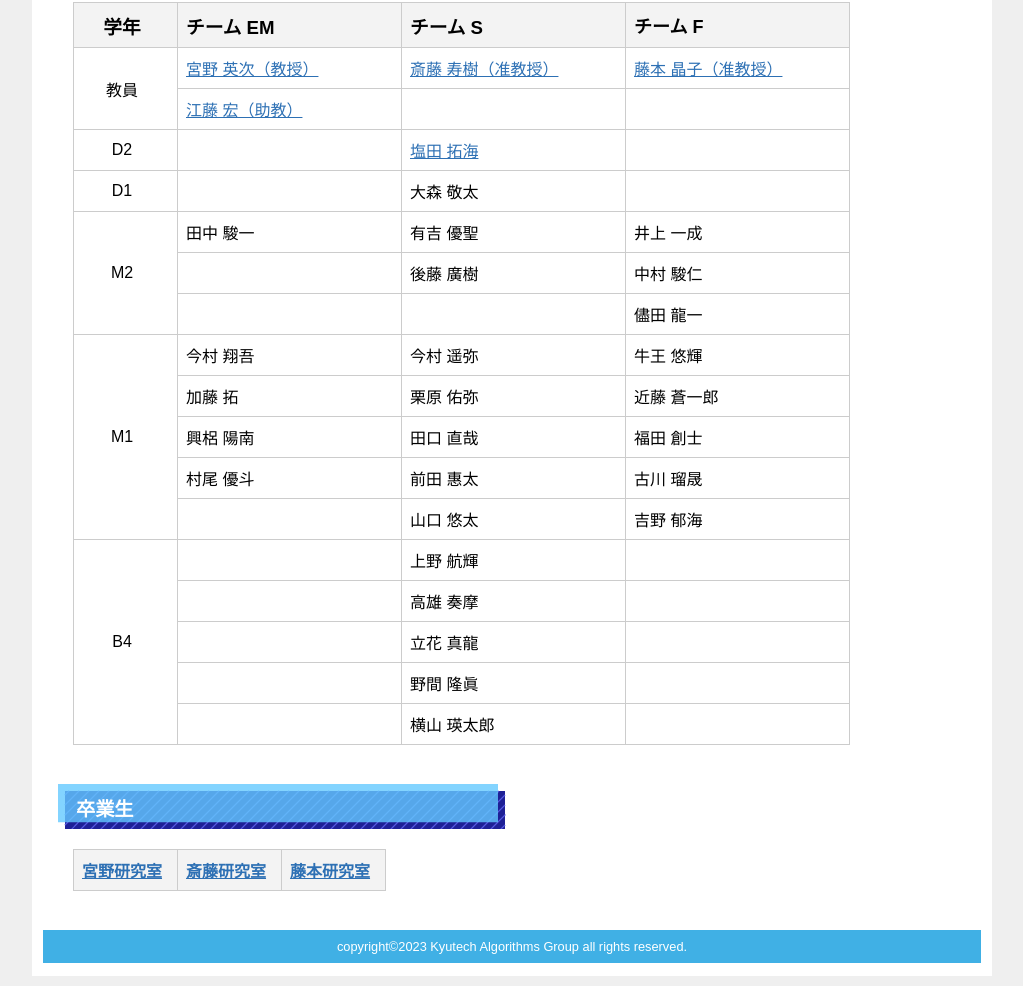
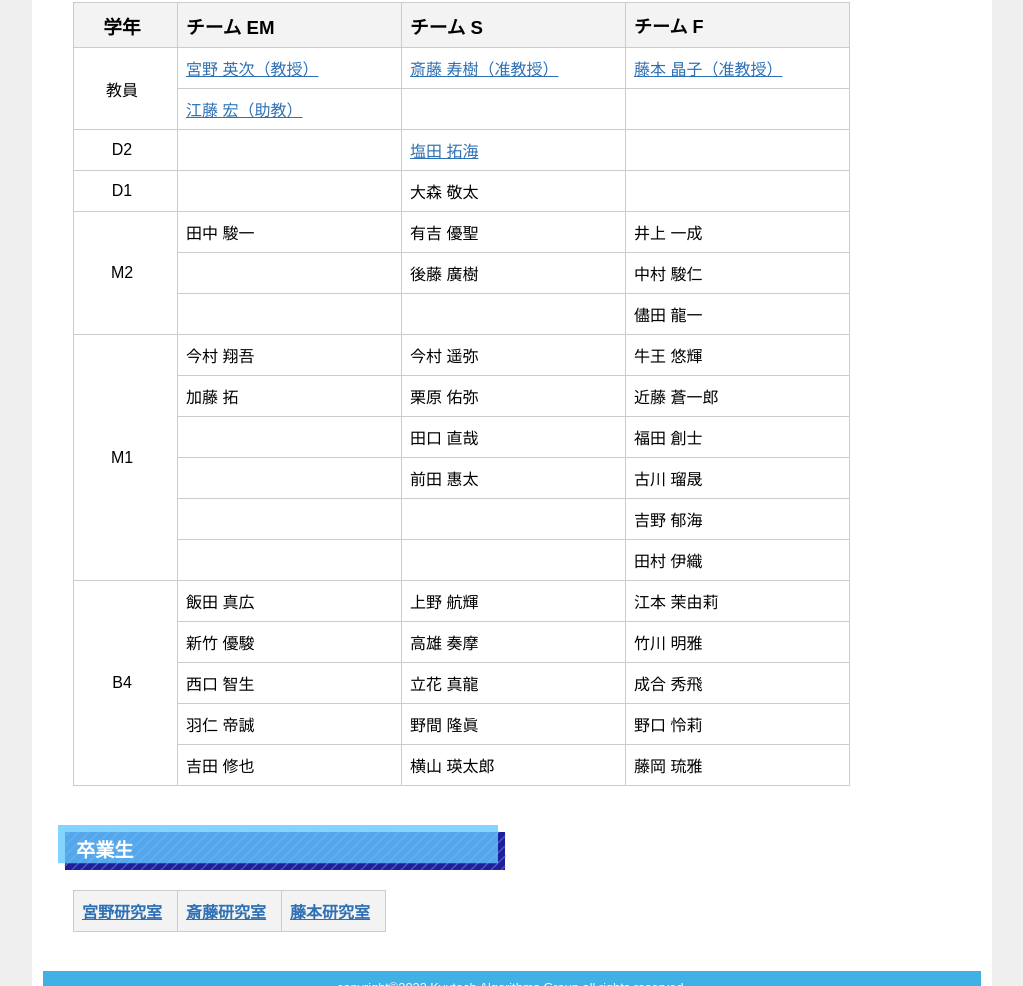
Before and after one commit to Kyutech-Algorithms-Group/KAG-web, a plain HTML site: page members.html in a window 1280 px wide. Shown: the part 361-1347 px from the top of the page, without its empty margins (128-1151 px from the left). Drawn offline with Linux system fonts and the light colour scheme.

Commit message:
feature: update member information

```diff
--- a/members.html
+++ b/members.html
@@ -78,7 +78,7 @@
 									<td style="width: 200px; height: 24px;">儘田 龍一</td>
 								</tr>
 								<tr style="height: 24px;">
-									<td style="text-align: center; width: 80px; height: 96px;" rowspan="5">M1</td>
+									<td style="text-align: center; width: 80px; height: 96px;" rowspan="6">M1</td>
 									<td style="width: 200px; height: 24px;">今村 翔吾</td>
 									<td style="width: 200px; height: 24px;">今村 遥弥</td>
 									<td style="width: 200px; height: 24px;">牛王 悠輝</td>
@@ -89,45 +89,50 @@
 									<td style="width: 200px; height: 24px;">近藤 蒼一郎</td>
 								</tr>
 								<tr style="height: 24px;">
-									<td style="width: 200px; height: 24px;">興梠 陽南</td>
+									<td style="width: 200px; height: 24px;"></td>
 									<td style="width: 200px; height: 24px;">⽥⼝ 直哉</td>
 									<td style="width: 200px; height: 24px;">福田 創士</td>
 									</tr>
 									<tr style="height: 24px;">
-									<td style="width: 200px; height: 24px;">村尾 優斗</td>
+									<td style="width: 200px; height: 24px;"></td>
 									<td style="width: 200px; height: 24px;">前⽥ 惠太</td>
 									<td style="width: 200px; height: 24px;">古川 瑠晟</td>
 								</tr>
 								<tr style="height: 24px;">
 									<td style="width: 200px; height: 24px;"></td>
-									<td style="width: 200px; height: 24px;">⼭⼝ 悠太</td>
+									<td style="width: 200px; height: 24px;"></td>
 									<td style="width: 200px; height: 24px;">吉野 郁海</td>
 								</tr>
 								<tr style="height: 24px;">
-									<td style="text-align: center; width: 80px; height: 96px;" rowspan="5">B4</td>
 									<td style="width: 200px; height: 24px;"></td>
-									<td style="width: 200px; height: 24px;">上野 航輝</td>
 									<td style="width: 200px; height: 24px;"></td>
+									<td style="width: 200px; height: 24px;">田村 伊織</td>
 								</tr>
 								<tr style="height: 24px;">
-									<td style="width: 200px; height: 24px;"></td>
-									<td style="width: 200px; height: 24px;">高雄 奏摩</td>
-									<td style="width: 200px; height: 24px;"></td>
+									<td style="text-align: center; width: 80px; height: 96px;" rowspan="5">B4</td>
+									<td style="width: 200px; height: 24px;">飯田 真広</td>
+									<td style="width: 200px; height: 24px;">上野 航輝</td>
+									<td style="width: 200px; height: 24px;">江本 茉由莉</td>
 								</tr>
 								<tr style="height: 24px;">
-									<td style="width: 200px; height: 24px;"></td>
-									<td style="width: 200px; height: 24px;">立花 真龍</td>
-									<td style="width: 200px; height: 24px;"></td>
+									<td style="width: 200px; height: 24px;">新竹 優駿</td>
+									<td style="width: 200px; height: 24px;">高雄 奏摩</td>
+									<td style="width: 200px; height: 24px;">竹川 明雅</td>
 								</tr>
 								<tr style="height: 24px;">
-									<td style="width: 200px; height: 24px;"></td>
-									<td style="width: 200px; height: 24px;">野間 隆眞</td>
-									<td style="width: 200px; height: 24px;"></td>
+									<td style="width: 200px; height: 24px;">西口 智生</td>
+									<td style="width: 200px; height: 24px;">立花 真龍</td>
+									<td style="width: 200px; height: 24px;">成合 秀飛</td>
 								</tr>
 								<tr style="height: 24px;">
-									<td style="width: 200px; height: 24px;"></td>
+									<td style="width: 200px; height: 24px;">羽仁 帝誠</td>
+									<td style="width: 200px; height: 24px;">野間 隆眞</td>
+									<td style="width: 200px; height: 24px;">野口 怜莉</td>
+								</tr>
+								<tr style="height: 24px;">
+									<td style="width: 200px; height: 24px;">吉田 修也</td>
 									<td style="width: 200px; height: 24px;">横山 瑛太郎</td>
-									<td style="width: 200px; height: 24px;"></td>
+									<td style="width: 200px; height: 24px;">藤岡 琉雅</td>
 								</tr>
 							</tbody>
 						</table>
```
